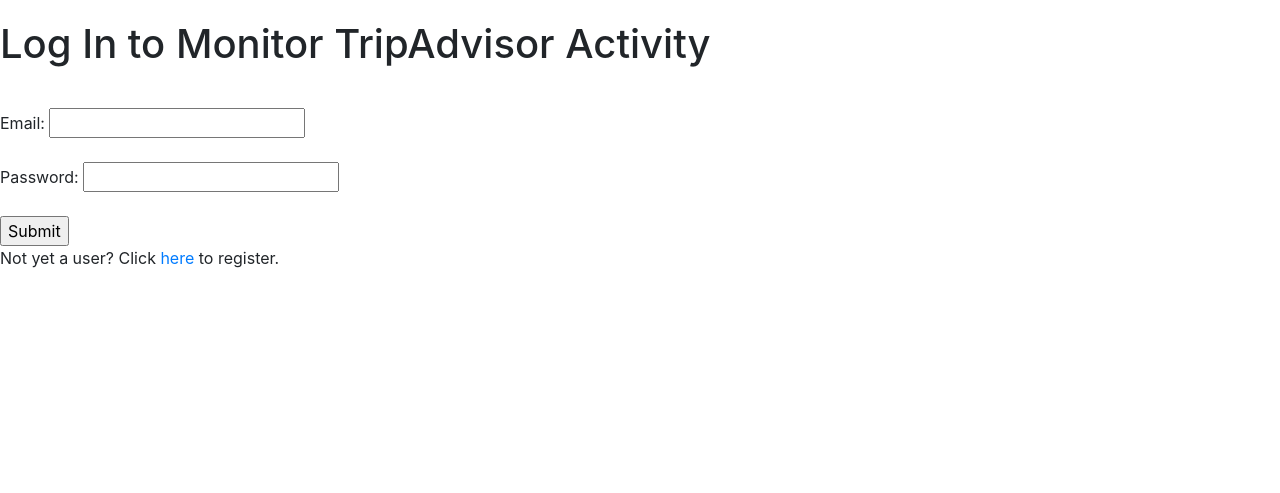
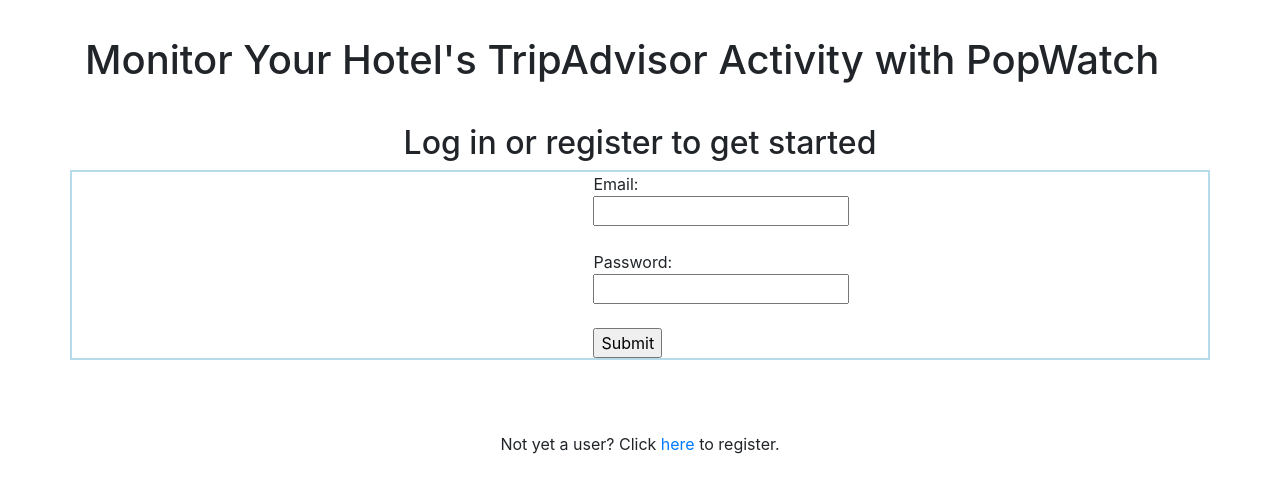
Before and after one commit to kgermeroth/PopWatch, a Flask app: page / in a window 1280 px wide. Shown: the part 40-533 px from the top of the page. Run offline with Flask 2, Linux system fonts and the light colour scheme; some libraries are stand-ins or nearby versions.

Commit message:
started working on styling for login page

```diff
--- a/static/project.css
+++ b/static/project.css
@@ -1,26 +1,37 @@
 .nav-link {
     color: white;
 }
+
 #navbar {
     background-color: rgb(111,183,214);
     height: 40px;
 }
+
 .nav-item {
 	display: inline;
 }
+
+#login {
+	border: solid, 2px, rgba(111,183,214,.5);
+}
+
 h1 {
 	margin-top: 20px;
 	margin-bottom: 40px;
 }
+
 .hotel_choice {
 	width: 60px;
 }
+
 .comp {
 	margin-bottom: 15px;
 }
+
 i {
 	margin-right: 20px;
 }
+
 .fa-plus {
 	color: green;
 }
--- a/templates/home.html
+++ b/templates/home.html
@@ -1,12 +1,36 @@
 {% extends 'base.html' %}
 
 {% block content %}
-<h1>Log In to Monitor TripAdvisor Activity </h1>
+<div class="container justify-content-center">
+	<div class="row">
+		<div class="col-12">
+			<h1>Monitor Your Hotel's TripAdvisor Activity with PopWatch</h1>
+		</div>
+	</div>
+	<div class="row justify-content-center">
+			<h2>Log in or register to get started</h2>
+	</div>
+	<div class="row justify-content-center" id="login">
 		<form action="/login">
+			<div class="row justify-content-center">
+				<div class="col-4">
 					Email: <input type="text" name="email"><br><br>
+				</div>
+			</div>
+			<div class="row justify-content-center">
+				<div class="col-4">
 					Password: <input type="password" name="password"><br><br>
+				</div>
+			</div>
+			<div class="row justify-content-center">
+				<div class="col-4">
 					<input type="submit">
+				</div>
+			</div>
 		</form>
+	</div><br><br><br>
+	<div class="row justify-content-center">
 		<p>Not yet a user? Click <a href="/register">here</a> to register.</p>
-
+	</div>
+</div>
 {% endblock %}
```
Lines whose indentation alone changed are shown as unchanged.
